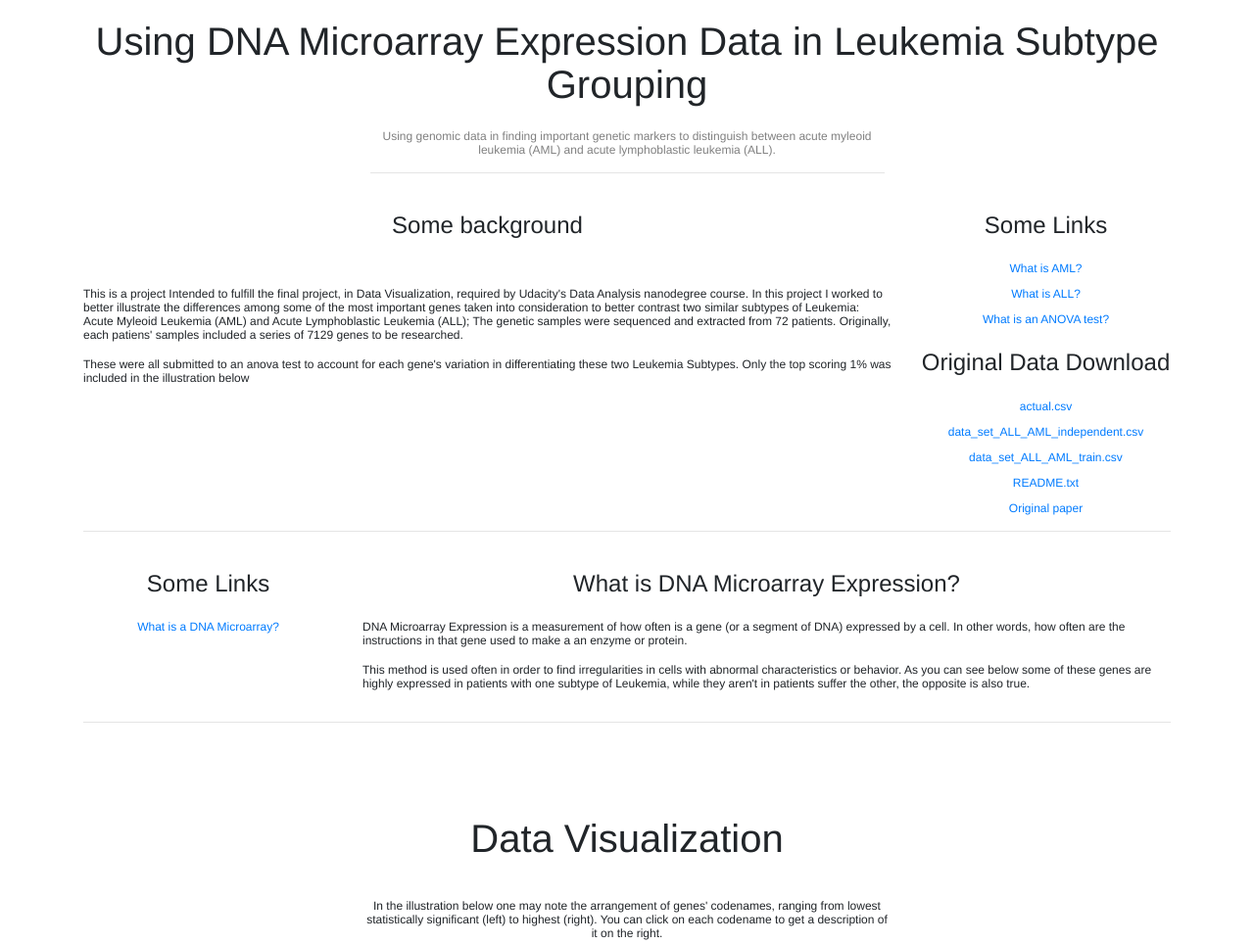
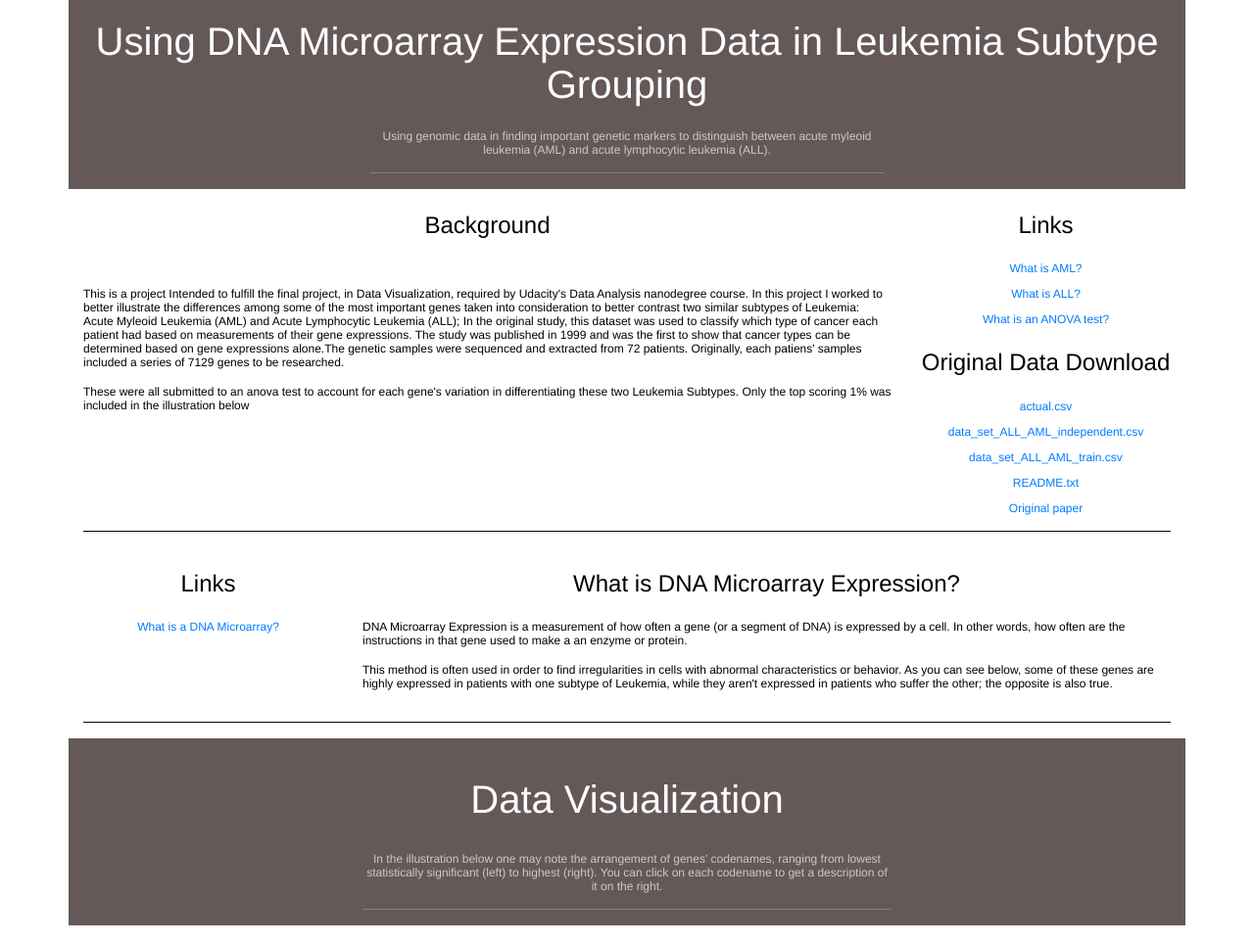
Before and after one commit to alonsojg/alonsojg.github.io, a plain HTML site: page index.html in a window 1280 px wide. Shown: the part 60-1024 px from the top of the page at 98% size. Drawn offline with nearby package versions, Linux system fonts and the light colour scheme.

Commit message:
add some coloring depth and fix gramatical errors

```diff
--- a/index.html
+++ b/index.html
@@ -2,7 +2,7 @@
 <html>
   <head>
     <meta charset='utf-8'>
-    <script src="//cdnjs.cloudflare.com/ajax/libs/d3/3.5.6/d3.min.js"></script>
+    <script type="text/javascript" src='http://d3js.org/d3.v3.min.js'></script>
     <script type="text/javascript" src='data.js'></script>
     <script type="text/javascript" src="gene_description.js"></script>
     <link rel="stylesheet" href="https://maxcdn.bootstrapcdn.com/bootstrap/4.0.0-beta/css/bootstrap.min.css" integrity="sha384-/Y6pD6FV/Vv2HJnA6t+vslU6fwYXjCFtcEpHbNJ0lyAFsXTsjBbfaDjzALeQsN6M" crossorigin="anonymous">
@@ -21,8 +21,8 @@
 
       h1 {
         display: block;
-        margin-top: 2em;
         text-align: center;
+        color: black;
         }
 
       h4 {
@@ -30,12 +30,18 @@
         margin-top: 1em;
         text-align: center;
         margin-bottom: 1em;
+        color: black;
         }
+
+      hr {
+        border-color: black;
+      }
 
       p {
         display: block;
         margin-top: 1em;
         text-align: left;
+        color: black;
         }
 
       a {
@@ -49,26 +55,26 @@
   <body>
     <div class="container">
       <div class="row" style="display: flex;">
-        <div class="col-md-12">
-          <h1>Using DNA Microarray Expression Data in Leukemia Subtype Grouping</h1>
+        <div class="col-md-12" style="background-color: #655858;">
+          <h1 style="color: white; margin-top: 2em;">Using DNA Microarray Expression Data in Leukemia Subtype Grouping</h1>
           <div class="col-md-6" style="margin: auto;">
-            <p style="text-align: center;margin-top: 2em;color: gray;">Using genomic data in finding important genetic markers to distinguish between acute myleoid leukemia (AML) and acute lymphoblastic leukemia (ALL). </p>
-           <hr>
+            <p style="text-align: center;margin-top: 2em;color: #CEC8C8;">Using genomic data in finding important genetic markers to distinguish between acute myleoid leukemia (AML) and acute lymphocytic leukemia (ALL). </p>
+           <hr style="border-color: gray;">
           </div>
         </div>
       </div>
       <div class="row" style="display: flex;">
         <div class="col-md-9">
-          <h4>Some background</h4>
+          <h4>Background</h4>
           <p style="margin-top: 50px">
-            This is a project Intended to fulfill the final project, in Data Visualization, required by Udacity's Data Analysis nanodegree course. In this project I worked to better illustrate the differences among some of the most important genes taken into consideration to better contrast two similar subtypes of Leukemia: Acute Myleoid Leukemia (AML) and Acute Lymphoblastic Leukemia (ALL); The genetic samples were sequenced and extracted from 72 patients. Originally, each patiens' samples included a series of 7129 genes to be researched.
+            This is a project Intended to fulfill the final project, in Data Visualization, required by Udacity's Data Analysis nanodegree course. In this project I worked to better illustrate the differences among some of the most important genes taken into consideration to better contrast two similar subtypes of Leukemia: Acute Myleoid Leukemia (AML) and Acute Lymphocytic Leukemia (ALL); In the original study, this dataset was used to classify which type of cancer each patient had based on measurements of their gene expressions. The study was published in 1999 and was the first to show that cancer types can be determined based on gene expressions alone.The genetic samples were sequenced and extracted from 72 patients. Originally, each patiens' samples included a series of 7129 genes to be researched.
           </p>
           <p>
             These were all submitted to an anova test to account for each gene's variation in differentiating these two Leukemia Subtypes. Only the top scoring 1% was included in the illustration below
           </p>
         </div>
         <div class="col-md-3">
-          <h4>Some Links</h4>
+          <h4>Links</h4>
           <a href="https://www.cancer.org/cancer/acute-myeloid-leukemia/about/what-is-aml.html">What is AML?</a>
           <a href="https://www.cancer.org/cancer/acute-lymphocytic-leukemia/about/what-is-all.html">What is ALL?</a>
           <a href="https://en.wikipedia.org/wiki/Analysis_of_variance">What is an ANOVA test?</a>
@@ -83,26 +89,27 @@
       <hr>
       <div class="row">
         <div class="col-md-3">
-          <h4>Some Links</h4>
+          <h4>Links</h4>
           <a href="https://en.wikipedia.org/wiki/DNA_microarray">What is a DNA Microarray?</a>
         </div>
         <div class="col-md-9">
           <h4>What is DNA Microarray Expression?</h4>
           <p>
-            DNA Microarray Expression is a measurement of how often is a gene (or a segment of DNA) expressed by a cell. In other words, how often are the instructions in that gene used to make a an enzyme or protein.</p>
+            DNA Microarray Expression is a measurement of how often a gene (or a segment of DNA) is expressed by a cell. In other words, how often are the instructions in that gene used to make a an enzyme or protein.</p>
           <p>
-            This method is used often in order to find irregularities in cells with abnormal characteristics or behavior. As you can see below some of these genes are highly expressed in patients with one subtype of Leukemia, while they aren't in patients suffer the other, the opposite is also true.
+            This method is often used in order to find irregularities in cells with abnormal characteristics or behavior. As you can see below, some of these genes are highly expressed in patients with one subtype of Leukemia, while they aren't expressed in patients who suffer the other; the opposite is also true.
           </p>
         </div>
       </div>
       <hr>
       <div class="row">
-        <div class="col-md-12">
-          <h1 style="margin-bottom: 1em">Data Visualization</h1>
+        <div class="col-md-12" style="background-color: #655858;">
+          <h1 style="color: white; margin-top: 1em;">Data Visualization</h1>
           <div class="row">
-            <p class="col-md-6" style="margin-top: 100px; text-align: center;margin: auto;">
-            In the illustration below one may note the arrangement of genes' codenames, ranging from lowest statistically significant (left) to highest (right). You can click on each codename to get a description of it on the right.
-          </p>
+            <div class="col-md-6" style="margin: auto;">
+              <p style="text-align: center;margin-top: 2em;color: #CEC8C8;">In the illustration below one may note the arrangement of genes' codenames, ranging from lowest statistically significant (left) to highest (right). You can click on each codename to get a description of it on the right.</p>
+              <hr style="border-color: gray;">
+            </div>
           </div>
         </div>
       </div>
```
